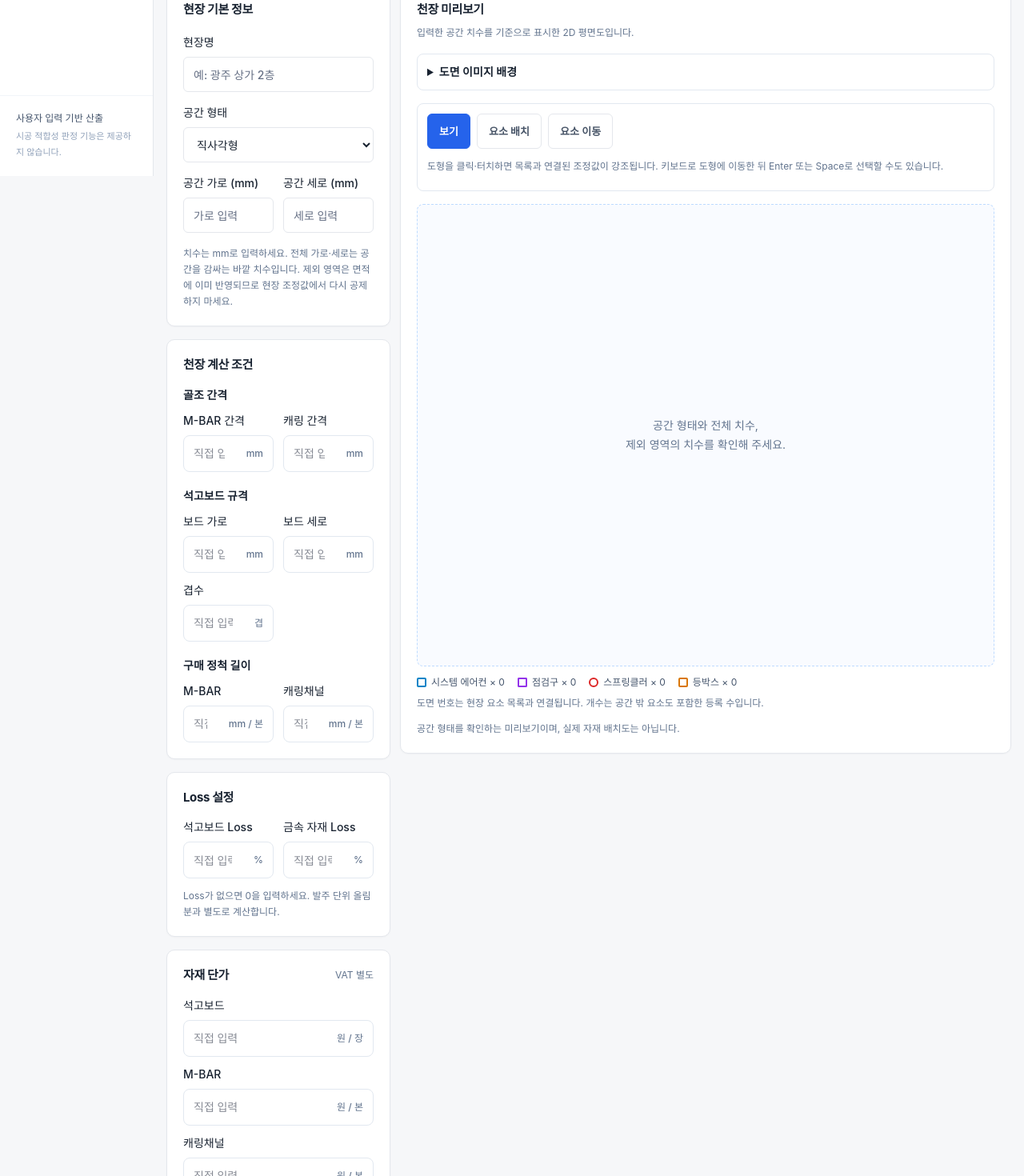
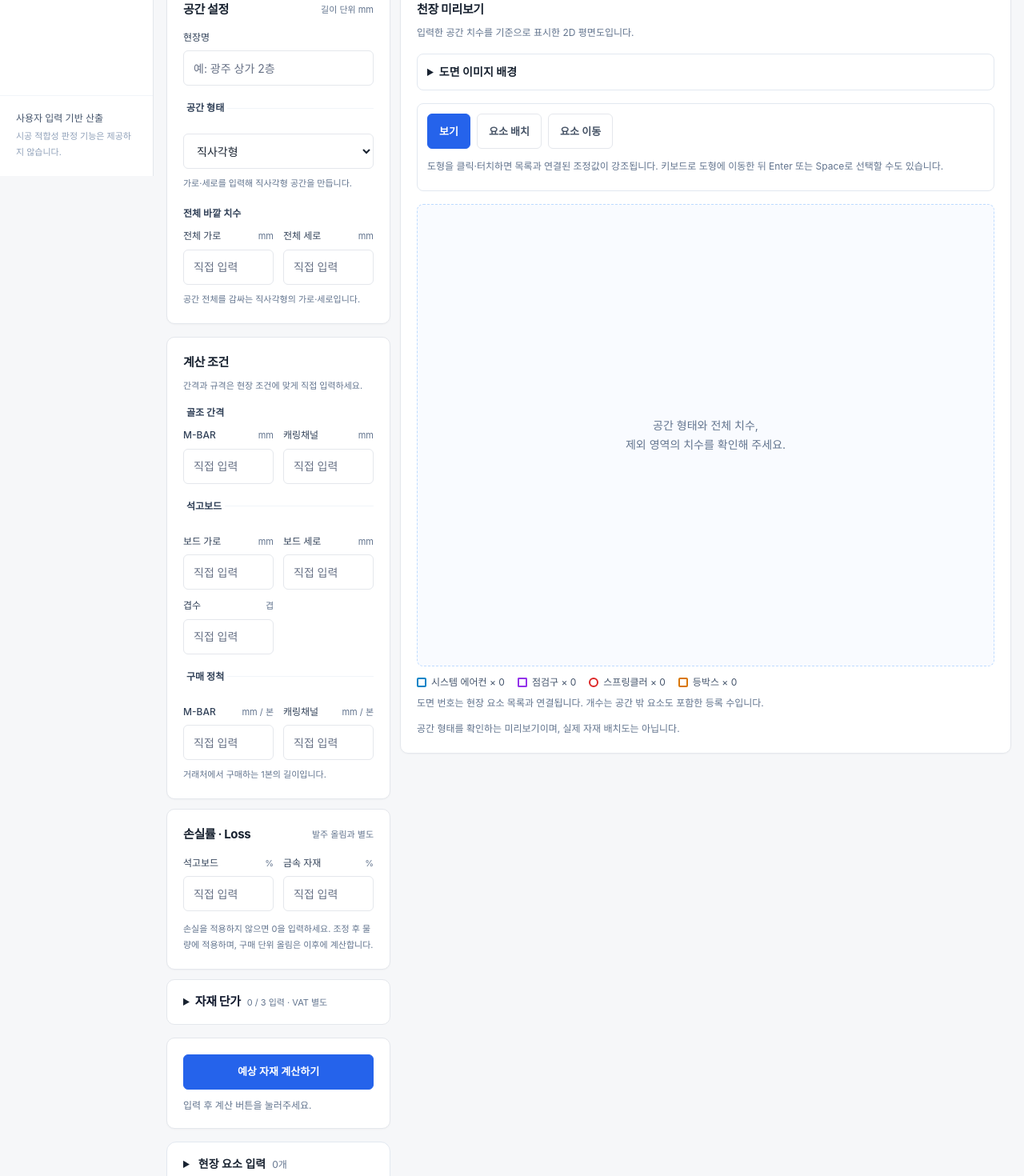
Before and after one commit to dhwmgl12-ux/ceilplan, a Next.js app: page / in a window 1280 px wide. Shown: the part 580-2050 px from the top of the page at 80% size. Built offline with nearby package versions, Linux system fonts and the light colour scheme.

Commit message:
refactor: 공간과 자재 입력 패널 구성 및 숫자 입력 통일

```diff
--- a/components/ceiling/InputPanel.tsx
+++ b/components/ceiling/InputPanel.tsx
@@ -1,4 +1,5 @@
 import type { SiteInput } from "@/types/ceilplan";
+import NumberField from "@/components/ui/NumberField";
 
 interface InputPanelProps {
   inputs: SiteInput;
@@ -11,30 +12,49 @@ export default function InputPanel({
   onChange,
   nameLabel = "현장명",
 }: InputPanelProps) {
+  const shape = inputs.shape ?? "RECTANGLE";
+  const hasCutout = shape === "L" || shape === "U";
+
   return (
-    <section aria-labelledby="input-title" className="cp-card min-h-80">
+    <section aria-labelledby="input-title" className="cp-card">
+      <div className="flex items-center justify-between gap-3">
         <h2 id="input-title" className="cp-title">
-        현장 기본 정보
+          공간 설정
         </h2>
 
-      <div className="mt-5 space-y-4">
-        <label className="block text-sm font-medium">
+        <span className="text-[11px] text-slate-500">길이 단위 mm</span>
+      </div>
+
+      <div className="mt-4 space-y-5">
+        <label className="block">
+          <span className="mb-2 block text-xs font-medium text-slate-700">
             {nameLabel}
+          </span>
+
           <input
             type="text"
             value={inputs.name}
             onChange={(event) => onChange("name", event.target.value)}
-            placeholder="예: 광주 상가 2층"
-            className="cp-input mt-2"
+            placeholder={
+              nameLabel === "공간명" ? "예: 거실, 주방" : "예: 광주 상가 2층"
+            }
+            className="cp-input"
           />
         </label>
 
-        <label className="block text-sm font-medium">
+        <fieldset className="min-w-0 border-t border-slate-100 pt-4">
+          <legend className="px-1 text-xs font-semibold text-slate-700">
             공간 형태
+          </legend>
+
+          <label className="mt-2 block">
+            <span className="sr-only">공간 형태 선택</span>
+
             <select
-            value={inputs.shape ?? "RECTANGLE"}
+              value={shape}
               onChange={(event) => onChange("shape", event.target.value)}
-            className="cp-input mt-2"
+              aria-describedby="room-shape-help"
+              className="cp-input"
             >
               <option value="RECTANGLE">직사각형</option>
               <option value="L">ㄱ자 · 왼쪽 아래 제외</option>
@@ -42,99 +62,85 @@ export default function InputPanel({
             </select>
           </label>
 
+          <p
+            id="room-shape-help"
+            className="mt-2 text-[11px] leading-5 text-slate-500"
+          >
+            {shape === "RECTANGLE"
+              ? "가로·세로를 입력해 직사각형 공간을 만듭니다."
+              : shape === "L"
+                ? "전체 직사각형에서 왼쪽 아래 영역을 제외합니다."
+                : "전체 직사각형에서 오른쪽 중간 영역을 제외합니다."}
+          </p>
+        </fieldset>
+
+        <fieldset className="min-w-0">
+          <legend className="mb-3 text-xs font-semibold text-slate-700">
+            전체 바깥 치수
+          </legend>
+
           <div className="grid grid-cols-2 gap-3">
-          <label className="block text-sm font-medium">
-            공간 가로 (mm)
-            <input
-              type="number"
-              min="1"
-              step="1"
+            <NumberField
+              label="전체 가로"
+              unit="mm"
+              step={1}
               value={inputs.widthMm}
-              onChange={(event) => onChange("widthMm", event.target.value)}
-              placeholder="가로 입력"
-              className="cp-input mt-2"
+              onChange={(value) => onChange("widthMm", value)}
             />
-          </label>
 
-          <label className="block text-sm font-medium">
-            공간 세로 (mm)
-            <input
-              type="number"
-              min="1"
-              step="1"
+            <NumberField
+              label="전체 세로"
+              unit="mm"
+              step={1}
               value={inputs.lengthMm}
-              onChange={(event) => onChange("lengthMm", event.target.value)}
-              placeholder="세로 입력"
-              className="cp-input mt-2"
+              onChange={(value) => onChange("lengthMm", value)}
             />
-          </label>
+          </div>
 
-          {inputs.shape && inputs.shape !== "RECTANGLE" && (
-            <fieldset className="rounded-lg border border-blue-100 bg-blue-50/40 p-3">
-              <legend className="px-1 text-sm font-semibold">
+          <p className="mt-2 text-[11px] leading-5 text-slate-500">
+            공간 전체를 감싸는 직사각형의 가로·세로입니다.
+          </p>
+        </fieldset>
+
+        {hasCutout && (
+          <fieldset className="min-w-0 rounded-lg border border-slate-200 bg-slate-50 p-3">
+            <legend className="px-1 text-xs font-semibold text-slate-700">
               천장이 없는 제외 영역
             </legend>
 
-              <p className="mb-3 text-xs leading-5 text-slate-600">
-                {inputs.shape === "L"
-                  ? "전체 공간의 왼쪽 아래에서 제외할 크기를 입력하세요."
-                  : "전체 공간의 오른쪽 중간에서 제외할 크기와 위쪽 거리를 입력하세요."}
-              </p>
+            <div className="mt-1 grid grid-cols-2 gap-3">
+              <NumberField
+                label="제외 가로"
+                unit="mm"
+                value={inputs.cutoutWidthMm ?? ""}
+                onChange={(value) => onChange("cutoutWidthMm", value)}
+              />
 
-              <div className="grid grid-cols-2 gap-3">
-                <label className="block text-sm font-medium">
-                  제외 가로 (mm)
-                  <input
-                    type="number"
-                    min="1"
-                    step="any"
-                    value={inputs.cutoutWidthMm ?? ""}
-                    onChange={(event) =>
-                      onChange("cutoutWidthMm", event.target.value)
-                    }
-                    className="cp-input mt-2"
+              <NumberField
+                label="제외 세로"
+                unit="mm"
+                value={inputs.cutoutLengthMm ?? ""}
+                onChange={(value) => onChange("cutoutLengthMm", value)}
               />
-                </label>
 
-                <label className="block text-sm font-medium">
-                  제외 세로 (mm)
-                  <input
-                    type="number"
-                    min="1"
-                    step="any"
-                    value={inputs.cutoutLengthMm ?? ""}
-                    onChange={(event) =>
-                      onChange("cutoutLengthMm", event.target.value)
-                    }
-                    className="cp-input mt-2"
+              {shape === "U" && (
+                <div className="col-span-2">
+                  <NumberField
+                    label="위쪽에서 제외 영역까지"
+                    unit="mm"
+                    value={inputs.cutoutTopMm ?? ""}
+                    onChange={(value) => onChange("cutoutTopMm", value)}
                   />
-                </label>
-
-                {inputs.shape === "U" && (
-                  <label className="col-span-2 block text-sm font-medium">
-                    전체 위쪽에서 제외 영역까지 (mm)
-                    <input
-                      type="number"
-                      min="1"
-                      step="any"
-                      value={inputs.cutoutTopMm ?? ""}
-                      onChange={(event) =>
-                        onChange("cutoutTopMm", event.target.value)
-                      }
-                      className="cp-input mt-2"
-                    />
-                  </label>
-                )}
                 </div>
-            </fieldset>
               )}
             </div>
 
-        <p className="text-xs leading-5 text-slate-500">
-          치수는 mm로 입력하세요. 전체 가로·세로는 공간을 감싸는 바깥
-          치수입니다. 제외 영역은 면적에 이미 반영되므로 현장 조정값에서 다시
-          공제하지 마세요.
+            <p className="mt-3 text-[11px] leading-5 text-slate-600">
+              제외 영역은 공간 면적에 반영됩니다. 같은 영역을 현장 조정값에서
+              다시 공제하지 마세요.
             </p>
+          </fieldset>
+        )}
       </div>
     </section>
   );
--- a/components/ceiling/MaterialInputPanel.tsx
+++ b/components/ceiling/MaterialInputPanel.tsx
@@ -1,206 +1,228 @@
 import type { MaterialInput } from "@/types/ceilplan";
+import NumberField from "@/components/ui/NumberField";
 
 interface MaterialInputPanelProps {
   inputs: MaterialInput;
   onChange: (field: keyof MaterialInput, value: string) => void;
 }
 
-interface NumberFieldProps {
+interface FieldDefinition {
+  key: keyof MaterialInput;
   label: string;
   unit: string;
-  value: string;
-  onChange: (value: string) => void;
   min?: number;
   step?: number | "any";
 }
 
-function NumberField({
-  label,
-  unit,
-  value,
-  onChange,
-  min = 1,
-  step = 1,
-}: NumberFieldProps) {
-  return (
-    <label className="block text-sm font-medium">
-      {label}
+const calculationGroups: {
+  title: string;
+  description?: string;
+  fields: FieldDefinition[];
+}[] = [
+  {
+    title: "골조 간격",
+    fields: [
+      {
+        key: "mbarSpacingMm",
+        label: "M-BAR",
+        unit: "mm",
+        step: 1,
+      },
+      {
+        key: "carryingSpacingMm",
+        label: "캐링채널",
+        unit: "mm",
+        step: 1,
+      },
+    ],
+  },
+  {
+    title: "석고보드",
+    fields: [
+      {
+        key: "boardWidthMm",
+        label: "보드 가로",
+        unit: "mm",
+        step: 1,
+      },
+      {
+        key: "boardLengthMm",
+        label: "보드 세로",
+        unit: "mm",
+        step: 1,
+      },
+      {
+        key: "layerCount",
+        label: "겹수",
+        unit: "겹",
+        step: 1,
+      },
+    ],
+  },
+  {
+    title: "구매 정척",
+    description: "거래처에서 구매하는 1본의 길이입니다.",
+    fields: [
+      {
+        key: "mbarStockLengthMm",
+        label: "M-BAR",
+        unit: "mm / 본",
+        step: 1,
+      },
+      {
+        key: "carryingStockLengthMm",
+        label: "캐링채널",
+        unit: "mm / 본",
+        step: 1,
+      },
+    ],
+  },
+];
 
-      <div className="mt-2 flex min-h-11 items-center rounded-lg border border-slate-200 bg-white">
-        <input
-          type="number"
-          min={min}
-          step={step}
-          value={value}
-          onChange={(event) => onChange(event.target.value)}
-          placeholder="직접 입력"
-          className="h-11 min-w-0 w-full rounded-lg bg-transparent px-3 text-base text-slate-900 sm:text-sm"
-        />
+const lossFields: FieldDefinition[] = [
+  {
+    key: "boardLossPercent",
+    label: "석고보드",
+    unit: "%",
+    min: 0,
+    step: "any",
+  },
+  {
+    key: "metalLossPercent",
+    label: "금속 자재",
+    unit: "%",
+    min: 0,
+    step: "any",
+  },
+];
 
-        <span className="shrink-0 pr-3 text-xs text-slate-500">{unit}</span>
-      </div>
-    </label>
-  );
-}
+const priceFields: FieldDefinition[] = [
+  {
+    key: "boardUnitPrice",
+    label: "석고보드",
+    unit: "원 / 장",
+    min: 0,
+    step: "any",
+  },
+  {
+    key: "mbarUnitPrice",
+    label: "M-BAR",
+    unit: "원 / 본",
+    min: 0,
+    step: "any",
+  },
+  {
+    key: "carryingUnitPrice",
+    label: "캐링채널",
+    unit: "원 / 본",
+    min: 0,
+    step: "any",
+  },
+];
 
 export default function MaterialInputPanel({
   inputs,
   onChange,
 }: MaterialInputPanelProps) {
+  const enteredPriceCount = priceFields.filter(
+    (field) => inputs[field.key].trim() !== "",
+  ).length;
+
+  function renderFields(fields: FieldDefinition[]) {
+    return fields.map((field) => (
+      <NumberField
+        key={field.key}
+        label={field.label}
+        unit={field.unit}
+        min={field.min}
+        step={field.step}
+        value={inputs[field.key]}
+        onChange={(value) => onChange(field.key, value)}
+      />
+    ));
+  }
+
   return (
-    <div className="space-y-4">
+    <div className="space-y-3">
       <section aria-labelledby="material-input-title" className="cp-card">
         <h2 id="material-input-title" className="cp-title">
-          천장 계산 조건
+          계산 조건
         </h2>
 
+        <p className="mt-2 text-[11px] leading-5 text-slate-500">
+          간격과 규격은 현장 조건에 맞게 직접 입력하세요.
+        </p>
+
         <div className="mt-4 space-y-5">
-          <fieldset>
-            <legend className="mb-3 text-sm font-semibold">골조 간격</legend>
+          {calculationGroups.map((group, index) => (
+            <fieldset
+              key={group.title}
+              className={
+                index === 0
+                  ? "min-w-0"
+                  : "min-w-0 border-t border-slate-100 pt-4"
+              }
+            >
+              <legend className="mb-3 px-1 text-xs font-semibold text-slate-700">
+                {group.title}
+              </legend>
 
-            <div className="grid grid-cols-2 gap-3">
-              <NumberField
-                label="M-BAR 간격"
-                unit="mm"
-                value={inputs.mbarSpacingMm}
-                onChange={(value) => onChange("mbarSpacingMm", value)}
-              />
+              <div className="grid grid-cols-2 gap-3">
+                {renderFields(group.fields)}
+              </div>
 
-              <NumberField
-                label="캐링 간격"
-                unit="mm"
-                value={inputs.carryingSpacingMm}
-                onChange={(value) => onChange("carryingSpacingMm", value)}
-              />
-            </div>
-          </fieldset>
-
-          <fieldset>
-            <legend className="mb-3 text-sm font-semibold">
-              석고보드 규격
-            </legend>
-
-            <div className="grid grid-cols-2 gap-3">
-              <NumberField
-                label="보드 가로"
-                unit="mm"
-                value={inputs.boardWidthMm}
-                onChange={(value) => onChange("boardWidthMm", value)}
-              />
-
-              <NumberField
-                label="보드 세로"
-                unit="mm"
-                value={inputs.boardLengthMm}
-                onChange={(value) => onChange("boardLengthMm", value)}
-              />
-
-              <NumberField
-                label="겹수"
-                unit="겹"
-                value={inputs.layerCount}
-                onChange={(value) => onChange("layerCount", value)}
-              />
-            </div>
-          </fieldset>
-
-          <fieldset>
-            <legend className="mb-3 text-sm font-semibold">
-              구매 정척 길이
-            </legend>
-
-            <div className="grid grid-cols-2 gap-3">
-              <NumberField
-                label="M-BAR"
-                unit="mm / 본"
-                value={inputs.mbarStockLengthMm}
-                onChange={(value) => onChange("mbarStockLengthMm", value)}
-              />
-
-              <NumberField
-                label="캐링채널"
-                unit="mm / 본"
-                value={inputs.carryingStockLengthMm}
-                onChange={(value) => onChange("carryingStockLengthMm", value)}
-              />
-            </div>
-          </fieldset>
+              {group.description && (
+                <p className="mt-2 text-[11px] leading-5 text-slate-500">
+                  {group.description}
+                </p>
+              )}
+            </fieldset>
+          ))}
         </div>
       </section>
 
       <section aria-labelledby="loss-title" className="cp-card">
-        <h2 id="loss-title" className="cp-title">
-          Loss 설정
-        </h2>
+        <div className="flex items-center justify-between gap-3">
+          <h2 id="loss-title" className="cp-title">
+            손실률 · Loss
+          </h2>
+
+          <span className="text-[11px] text-slate-500">발주 올림과 별도</span>
+        </div>
 
         <div className="mt-4 grid grid-cols-2 gap-3">
-          <NumberField
-            label="석고보드 Loss"
-            unit="%"
-            min={0}
-            step="any"
-            value={inputs.boardLossPercent}
-            onChange={(value) => onChange("boardLossPercent", value)}
-          />
-
-          <NumberField
-            label="금속 자재 Loss"
-            unit="%"
-            min={0}
-            step="any"
-            value={inputs.metalLossPercent}
-            onChange={(value) => onChange("metalLossPercent", value)}
-          />
+          {renderFields(lossFields)}
         </div>
 
-        <p className="mt-3 text-xs leading-5 text-slate-500">
-          Loss가 없으면 0을 입력하세요. 발주 단위 올림분과 별도로 계산합니다.
+        <p className="mt-3 text-[11px] leading-5 text-slate-500">
+          손실을 적용하지 않으면 0을 입력하세요. 조정 후 물량에 적용하며, 구매
+          단위 올림은 이후에 계산합니다.
         </p>
       </section>
 
-      <section aria-labelledby="price-title" className="cp-card">
-        <div className="flex items-center justify-between gap-2">
-          <h2 id="price-title" className="cp-title">
+      <details className="rounded-[var(--cp-radius-lg)] border border-[var(--cp-border)] bg-white">
+        <summary className="cursor-pointer rounded-[var(--cp-radius-lg)] px-4 py-4 sm:px-5">
+          <span className="text-[15px] font-bold tracking-tight text-slate-900">
             자재 단가
-          </h2>
+          </span>
 
-          <span className="text-xs text-slate-500">VAT 별도</span>
+          <span className="ml-2 text-[11px] text-slate-500">
+            {enteredPriceCount} / {priceFields.length} 입력 · VAT 별도
+          </span>
+        </summary>
+
+        <div className="border-t border-slate-100 p-4 sm:p-5">
+          <div className="space-y-3">{renderFields(priceFields)}</div>
+
+          <p className="mt-3 text-[11px] leading-5 text-slate-500">
+            단가 공란은 미입력으로 처리합니다. 0원을 입력한 경우와 구분합니다.
+          </p>
+
+          <p className="mt-2 text-[11px] leading-5 text-slate-500">
+            금속 자재 단가는 위에서 입력한 구매 정척 1본 기준입니다.
+          </p>
         </div>
-
-        <div className="mt-4 space-y-3">
-          <NumberField
-            label="석고보드"
-            unit="원 / 장"
-            min={0}
-            step="any"
-            value={inputs.boardUnitPrice}
-            onChange={(value) => onChange("boardUnitPrice", value)}
-          />
-
-          <NumberField
-            label="M-BAR"
-            unit="원 / 본"
-            min={0}
-            step="any"
-            value={inputs.mbarUnitPrice}
-            onChange={(value) => onChange("mbarUnitPrice", value)}
-          />
-
-          <NumberField
-            label="캐링채널"
-            unit="원 / 본"
-            min={0}
-            step="any"
-            value={inputs.carryingUnitPrice}
-            onChange={(value) => onChange("carryingUnitPrice", value)}
-          />
-        </div>
-
-        <p className="mt-3 text-xs leading-5 text-slate-500">
-          단가를 비우면 단가 미입력으로 처리합니다. 금속 자재 단가는 입력한 정척
-          1본 기준입니다.
-        </p>
-      </section>
+      </details>
     </div>
   );
 }
--- /dev/null
+++ b/components/ui/NumberField.tsx
@@ -0,0 +1,40 @@
+interface NumberFieldProps {
+  label: string;
+  unit: string;
+  value: string;
+  onChange: (value: string) => void;
+  min?: number;
+  step?: number | "any";
+  placeholder?: string;
+}
+
+export default function NumberField({
+  label,
+  unit,
+  value,
+  onChange,
+  min = 1,
+  step = "any",
+  placeholder = "직접 입력",
+}: NumberFieldProps) {
+  return (
+    <label className="block min-w-0">
+      <span className="mb-2 flex flex-wrap items-baseline justify-between gap-x-2 gap-y-1">
+        <span className="text-xs font-medium text-slate-700">{label}</span>
+
+        <span className="text-[11px] text-slate-500">{unit}</span>
+      </span>
+
+      <input
+        type="number"
+        inputMode={step === 1 ? "numeric" : "decimal"}
+        min={min}
+        step={step}
+        value={value}
+        onChange={(event) => onChange(event.target.value)}
+        placeholder={placeholder}
+        className="cp-input tabular-nums"
+      />
+    </label>
+  );
+}
```
Lines whose indentation alone changed are shown as unchanged.
